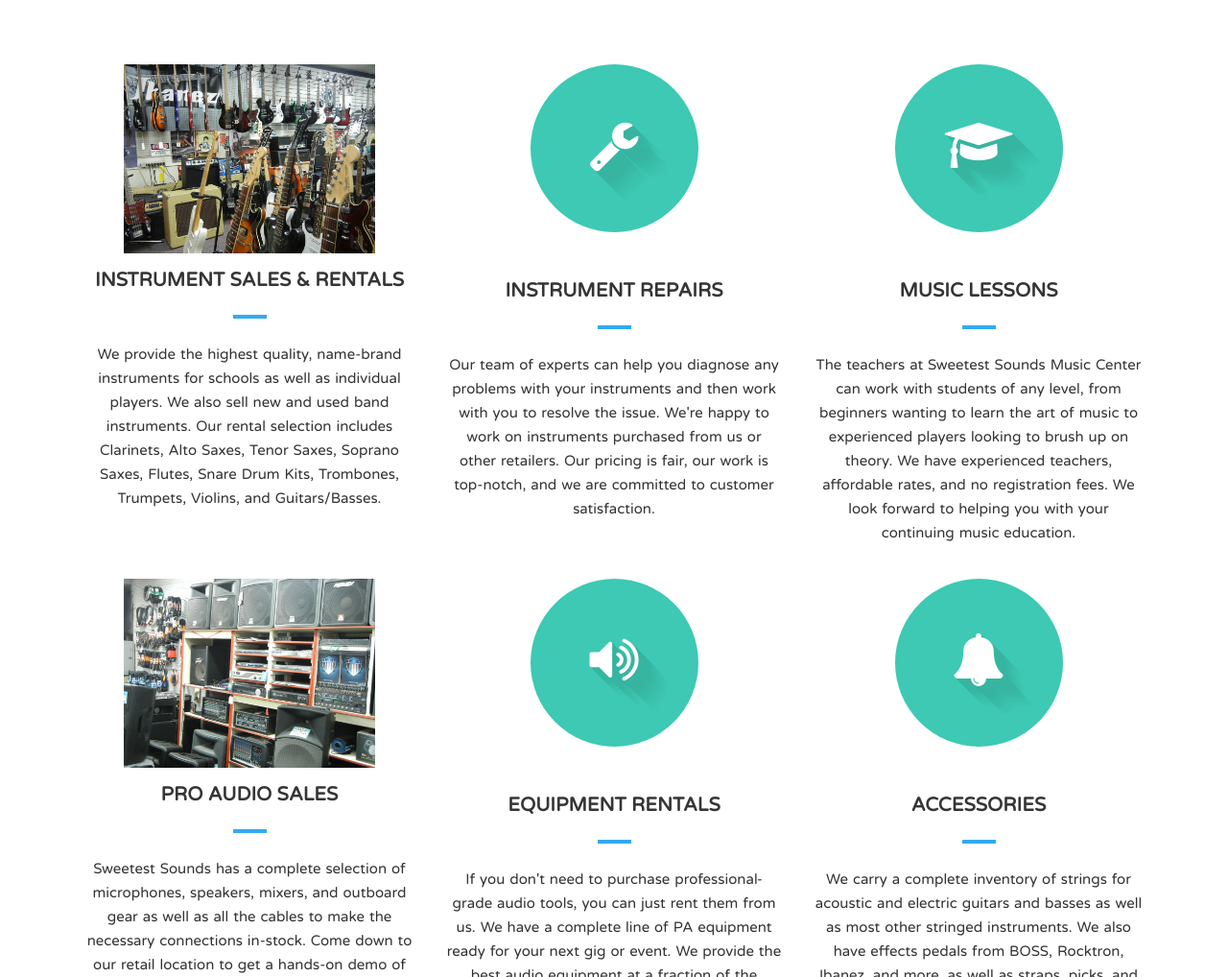
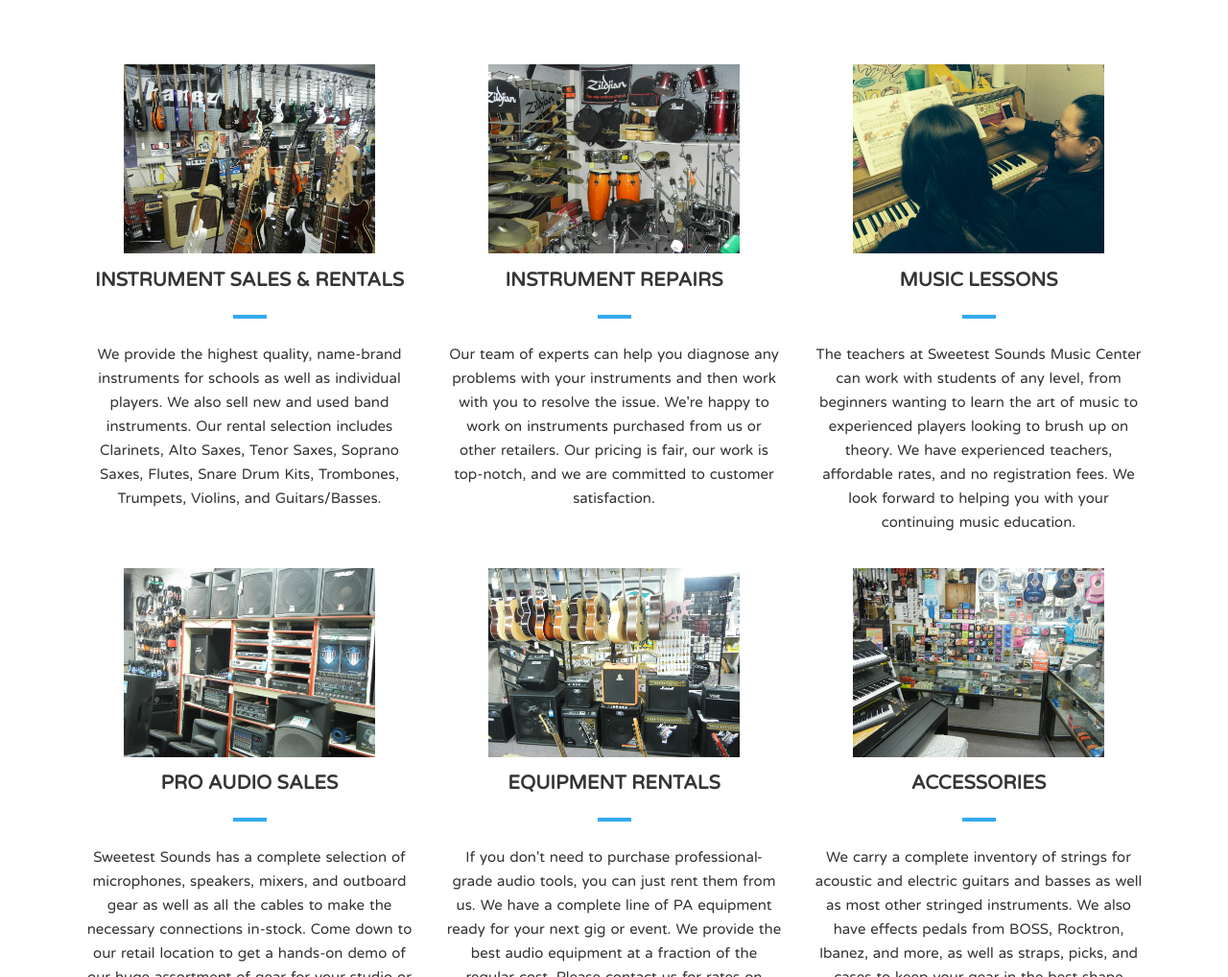
Before and after one commit to rd825/Sweetest-Sounds, a plain HTML site: page index.html in a window 1280 px wide. Shown: the part 1594-2612 px from the top of the page at 96% size. Drawn offline with nearby package versions, Linux system fonts and the light colour scheme.

Commit message:
images for feature section

```diff
--- a/index.html
+++ b/index.html
@@ -60,7 +60,7 @@
               </div>
               <div class="row">
                 <div class="col-md-8 col-md-offset-2 text-center inner">
-                  <h1 class="animated fadeInDown" style="color:#3ae; font-family: Lato Heavy; text-shadow: 2px 1.5px 1.5px black "><b>SWEETEST SOUNDS <br style="padding-top:2px; color:#3ae">MUSIC CENTER</b></br></h1>
+                  <h1 class="animated fadeInDown" style="color:#3ae; font-family: Lato Heavy; text-shadow: 1px 1px 1px black "><b>SWEETEST SOUNDS <br style="padding-top:2px; color:#3ae">MUSIC CENTER</b></br></h1>
                   <p class="animated fadeInUp delay-05s" style="font-size:25px; color:#fff"><b>Teaching &amp; Equipping the Next Generation of <i>Rockstars</i></b></p>
                   <a style="margin-top:120px" href="#intro" class="down-arrow-btn"><i class="fa fa-chevron-down"></i></a>
                 </div>
@@ -146,15 +146,15 @@
                     <p>We provide the highest quality, name-brand instruments for schools as well as individual players. We also sell new and used band instruments. Our rental selection includes Clarinets, Alto Saxes, Tenor Saxes, Soprano Saxes, Flutes, Snare Drum Kits, Trombones, Trumpets, Violins, and Guitars/Basses.</p>
                   </div>
                   <div class="col-md-4 wp2 delay-05s">
-                    <div class="icon">
-                      <i class="fa fa-wrench shadow"></i>
+                    <div>
+                      <img src="3.jpg" alt="Instrument Repairs" style="width:75%">
                     </div>
                     <h2>Instrument Repairs</h2>
                     <p>Our team of experts can help you diagnose any problems with your instruments and then work with you to resolve the issue. We're happy to work on instruments purchased from us or other retailers. Our pricing is fair, our work is top-notch, and we are committed to customer satisfaction.</p>
                   </div>
                   <div class="col-md-4 wp2 delay-1s">
-                    <div class="icon">
-                      <i class="fa fa-graduation-cap shadow"></i>
+                    <div>
+                      <img src="lesson.jpg" alt="Music Lessons" style="width:75%">
                     </div>
                     <h2>Music Lessons</h2>
                     <p>The teachers at Sweetest Sounds Music Center can work with students of any level, from beginners wanting to learn the art of music to experienced players looking to brush up on theory. We have experienced teachers, affordable rates, and no registration fees. We look forward to helping you with your continuing music education.</p>
@@ -167,15 +167,15 @@
                     <p>Sweetest Sounds has a complete selection of microphones, speakers, mixers, and outboard gear as well as all the cables to make the necessary connections in-stock. Come down to our retail location to get a hands-on demo of our huge assortment of gear for your studio or band. We can help you get set up for whatever you have in mind, whether it's recording or performing.</p>
                   </div>
                    <div class="col-md-4 wp2 delay-05s" style="margin-top:20px">
-                    <div class="icon">
-                      <i class="fa fa-volume-up shadow"></i>
+                    <div>
+                      <img src="1.jpg" alt="Equipment Rentals" style="width:75%">
                     </div>
                     <h2>Equipment Rentals</h2>
                     <p>If you don't need to purchase professional-grade audio tools, you can just rent them from us. We have a complete line of PA equipment ready for your next gig or event. We provide the best audio equipment at a fraction of the regular cost. Please contact us for rates on everything from microphones and cables to powered mixers and speakers.</p>
                   </div>
                   <div class="col-md-4 wp2 delay-1s" style="margin-top:20px">
-                    <div class="icon">
-                      <i class="fa fa-bell shadow"></i>
+                    <div>
+                      <img src="2.jpg" alt="Accessories" style="width:75%">
                     </div>
                     <h2>Accessories</h2>
                     <p>We carry a complete inventory of strings for acoustic and electric guitars and basses as well as most other stringed instruments. We also have effects pedals from BOSS, Rocktron, Ibanez, and more, as well as straps, picks, and cases to keep your gear in the best shape possible. Finally, if you need a reed for a sax, clarinet, oboe, or bassoon, we have you covered. Stop by to see our huge selection of musical accessories.</p>
```
Also changed, not shown: 1.jpg (added), 2.jpg (added), 3.jpg (added), 4.jpg (added), lesson.jpg (added).
